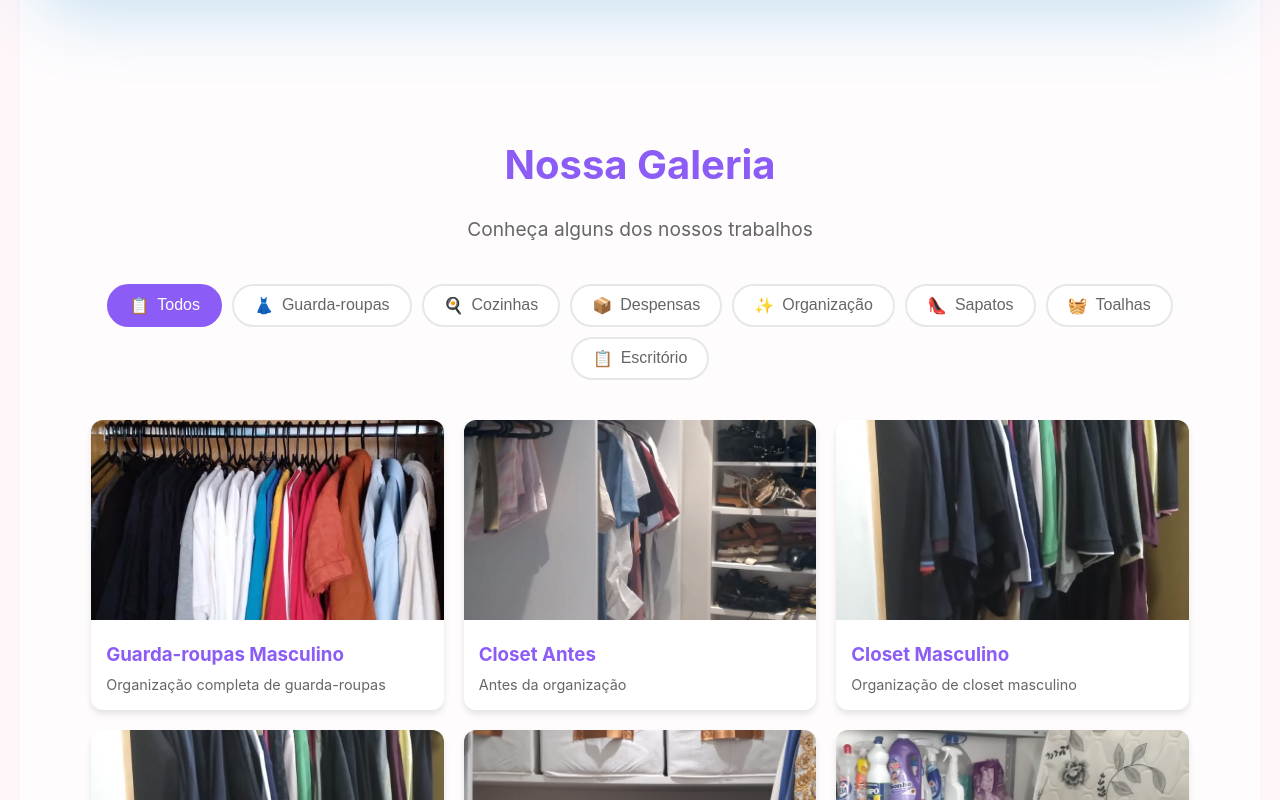
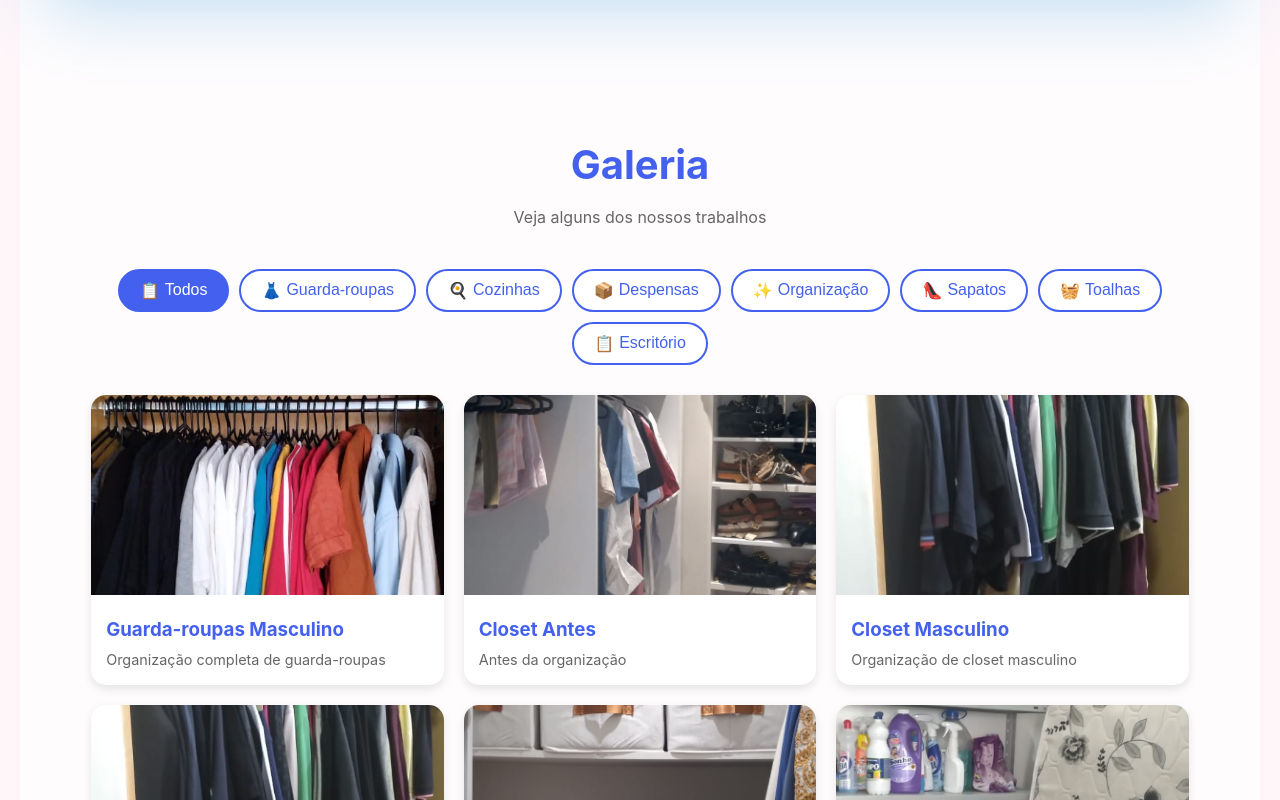
Before and after one commit to GodoyProgrammerAndDeveloper/site-drica-leo, a React (Vite) app: page /galeria in a window 1280 px wide. Shown: the part 1120-1920 px from the top of the page. Built offline with nearby package versions, Linux system fonts and the light colour scheme.

Commit message:
Update GalleryPage.jsx

```diff
--- a/src/pages/GalleryPage.jsx
+++ b/src/pages/GalleryPage.jsx
@@ -1,5 +1,5 @@
-import React, { useState } from "react";
-import { galleryData, galleryCategories } from "../data/galleryData";
+import React, { useState } from 'react';
+import { galleryData, galleryCategories } from '../data/galleryData';
 
 const GalleryPage = () => {
   const [selectedCategory, setSelectedCategory] = useState('todos');
@@ -11,40 +11,38 @@ const GalleryPage = () => {
 
   return (
     <div style={{ padding: '100px 20px 40px', maxWidth: '1200px', margin: '0 auto' }}>
-      <h1 style={{ fontSize: '2.5rem', color: '#8b5cf6', textAlign: 'center', marginBottom: '20px' }}>
-        Nossa Galeria
-      </h1>
-      <p style={{ fontSize: '1.2rem', color: '#666', textAlign: 'center', marginBottom: '40px' }}>
-        Conheça alguns dos nossos trabalhos
-      </p>
+      <h1 style={{ textAlign: 'center', color: '#4361ee', fontSize: '2.5rem', marginBottom: '10px' }}>Galeria</h1>
+      <p style={{ textAlign: 'center', color: '#666', marginBottom: '40px' }}>Veja alguns dos nossos trabalhos</p>
 
-      {/* CATEGORIAS */}
-      <div style={{ display: 'flex', flexWrap: 'wrap', gap: '10px', justifyContent: 'center', marginBottom: '40px' }}>
+      <div style={{
+        display: 'flex',
+        gap: '10px',
+        justifyContent: 'center',
+        flexWrap: 'wrap',
+        marginBottom: '30px'
+      }}>
         {galleryCategories.map(cat => (
           <button
             key={cat.id}
             onClick={() => setSelectedCategory(cat.id)}
             style={{
               padding: '10px 20px',
-              border: '2px solid',
-              borderColor: selectedCategory === cat.id ? '#8b5cf6' : '#e5e7eb',
-              background: selectedCategory === cat.id ? '#8b5cf6' : 'white',
-              color: selectedCategory === cat.id ? 'white' : '#666',
+              background: selectedCategory === cat.id ? '#4361ee' : 'white',
+              color: selectedCategory === cat.id ? 'white' : '#4361ee',
+              border: '2px solid #4361ee',
               borderRadius: '30px',
               cursor: 'pointer',
               fontSize: '1rem',
               display: 'flex',
               alignItems: 'center',
-              gap: '8px'
+              gap: '5px'
             }}
           >
-            <span>{cat.icon}</span>
-            <span>{cat.label}</span>
+            <span>{cat.icon}</span> {cat.label}
           </button>
         ))}
       </div>
 
-      {/* GRADE DE IMAGENS */}
       <div style={{
         display: 'grid',
         gridTemplateColumns: 'repeat(auto-fill, minmax(300px, 1fr))',
@@ -56,10 +54,11 @@ const GalleryPage = () => {
             onClick={() => setSelectedImage(item)}
             style={{
               background: 'white',
-              borderRadius: '12px',
+              borderRadius: '15px',
               overflow: 'hidden',
-              boxShadow: '0 4px 6px rgba(0,0,0,0.1)',
-              cursor: 'pointer'
+              boxShadow: '0 4px 10px rgba(0,0,0,0.1)',
+              cursor: 'pointer',
+              transition: 'transform 0.2s'
             }}
           >
             <img
@@ -72,14 +71,13 @@ const GalleryPage = () => {
               }}
             />
             <div style={{ padding: '15px' }}>
-              <h3 style={{ color: '#8b5cf6', marginBottom: '5px' }}>{item.title}</h3>
+              <h3 style={{ color: '#4361ee', marginBottom: '5px' }}>{item.title}</h3>
               <p style={{ color: '#666', fontSize: '0.9rem' }}>{item.description}</p>
             </div>
           </div>
         ))}
       </div>
 
-      {/* MODAL */}
       {selectedImage && (
         <div
           style={{
@@ -88,23 +86,20 @@ const GalleryPage = () => {
             left: 0,
             width: '100%',
             height: '100%',
-            background: 'rgba(0,0,0,0.8)',
+            background: 'rgba(0,0,0,0.9)',
             display: 'flex',
             alignItems: 'center',
             justifyContent: 'center',
-            zIndex: 2000
+            zIndex: 2000,
+            cursor: 'pointer'
           }}
           onClick={() => setSelectedImage(null)}
         >
           <div
             style={{
-              background: 'white',
-              maxWidth: '800px',
-              width: '90%',
-              maxHeight: '90vh',
-              overflow: 'auto',
-              borderRadius: '12px',
-              position: 'relative'
+              position: 'relative',
+              maxWidth: '90%',
+              maxHeight: '90%'
             }}
             onClick={e => e.stopPropagation()}
           >
@@ -112,31 +107,27 @@ const GalleryPage = () => {
               onClick={() => setSelectedImage(null)}
               style={{
                 position: 'absolute',
-                top: '10px',
-                right: '15px',
+                top: '-40px',
+                right: '0',
                 fontSize: '2rem',
                 background: 'none',
                 border: 'none',
-                cursor: 'pointer',
-                color: '#666',
-                zIndex: 10
+                color: 'white',
+                cursor: 'pointer'
               }}
             >
-              ×
+              ✕
             </button>
             <img
               src={selectedImage.image}
               alt={selectedImage.title}
               style={{
-                width: '100%',
-                maxHeight: '500px',
-                objectFit: 'cover'
+                maxWidth: '100%',
+                maxHeight: '80vh',
+                objectFit: 'contain',
+                borderRadius: '10px'
               }}
             />
-            <div style={{ padding: '20px' }}>
-              <h2 style={{ color: '#8b5cf6', marginBottom: '10px' }}>{selectedImage.title}</h2>
-              <p style={{ color: '#666' }}>{selectedImage.description}</p>
-            </div>
           </div>
         </div>
       )}
```
